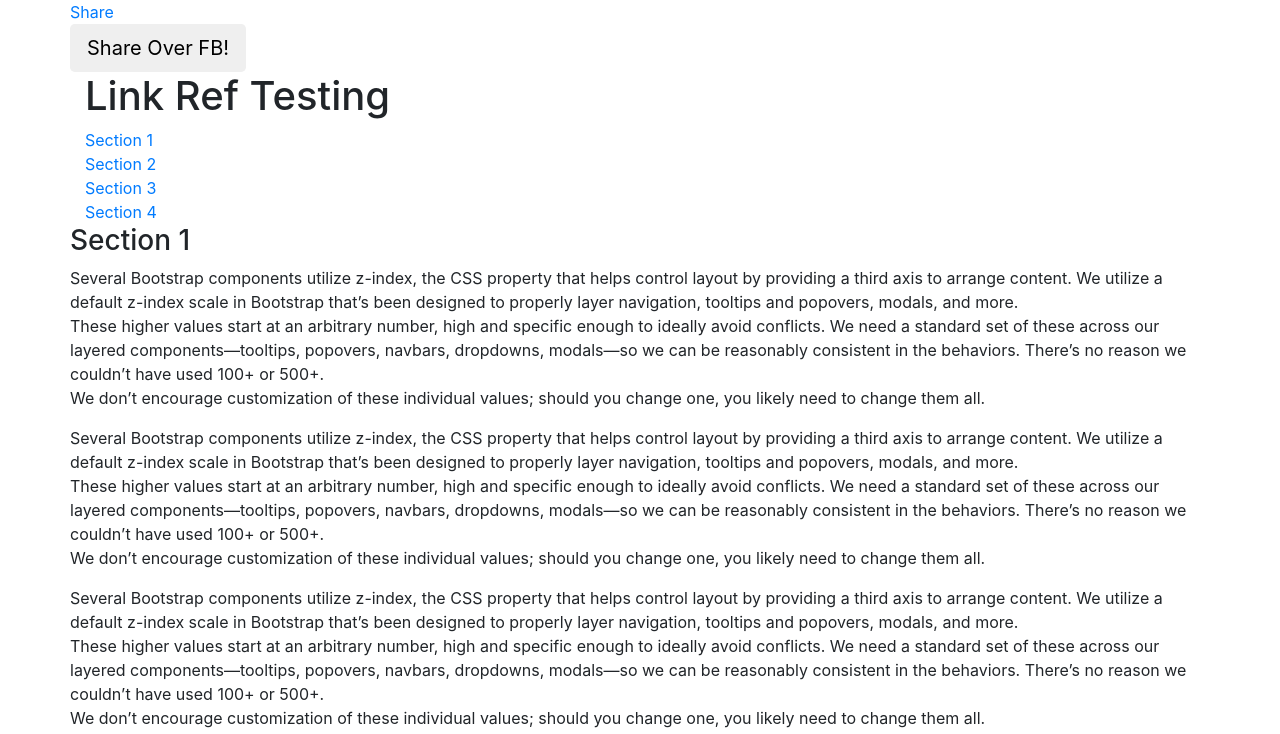
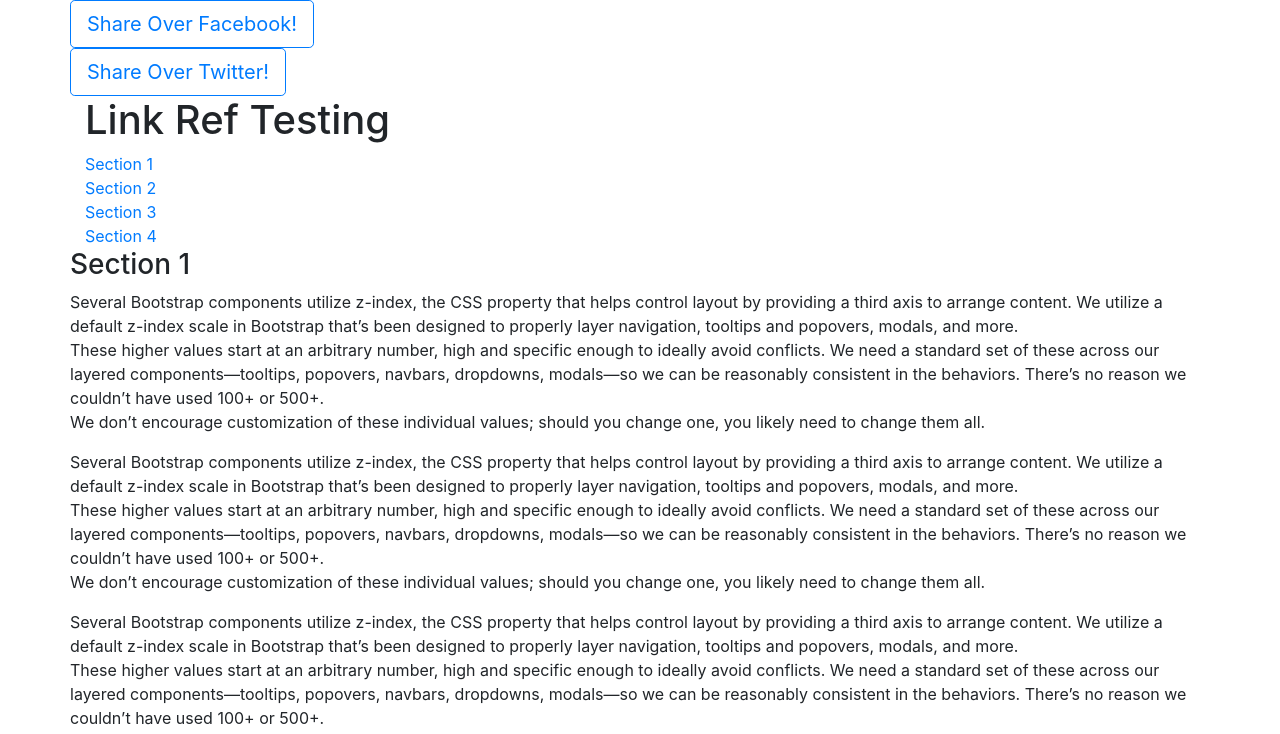
Before and after one commit to ArnabBanerji/easyGraph, a website: page share/index.html in a window 1280 px wide. Shown: the top 734 px of the page. Drawn offline with nearby package versions, Linux system fonts and the light colour scheme.

Commit message:
Added 2nd share button and Twitter

```diff
--- a/share/index.html
+++ b/share/index.html
@@ -17,40 +17,19 @@
     <meta property="og:title" content="Sample Title 01"/>
     <meta property="og:description" content="Sample Description 01"/>
     <meta property="og:image" content="https://arnabbanerji.github.io/easyGraph/share/test_a.jpg"/>
-    <meta property="og:image" content="https://arnabbanerji.github.io/easyGraph/share/test_b.jpg"/>
+    <script src="https://connect.facebook.net/en_US/sdk.js#xfbml=1&version=v3.0&appId=602769933454914&autoLogAppEvents=1"></script>
 </head>
 <body>
-
-<div id="fb-root"></div>
-<script>(function (d, s, id) {
-    var js, fjs = d.getElementsByTagName(s)[0];
-    if (d.getElementById(id)) return;
-    js = d.createElement(s);
-    js.id = id;
-    js.src = 'https://connect.facebook.net/en_US/sdk.js#xfbml=1&version=v3.0&appId=602769933454914&autoLogAppEvents=1';
-    fjs.parentNode.insertBefore(js, fjs);
-}(document, 'script', 'facebook-jssdk'));</script>
-
 <div class="container">
     <div class="row">
-        <div class="col-xs-12">
-            <div class="fb-share-button"
-                 data-href="https://arnabbanerji.github.io/easyGraph/share/"
-                 data-layout="button_count"
-                 data-size="small"
-                 data-mobile-iframe="false"><a target="_blank"
-                                               href="https://www.facebook.com/sharer/sharer.php?u=https%3A%2F%2Farnabbanerji.github.io%2FeasyGraph%2Fshare%2F&amp;src=sdkpreparse"
-                                               class="fb-xfbml-parse-ignore">Share</a></div>
-
-        </div>
+        <button id="fb-share-2" class="btn btn-outline-primary btn-lg">
+            Share Over Facebook!
+        </button>
     </div>
-</div>
-
-<div class="container">
     <div class="row">
-        <button id="fb-share-2" class="btn btn-lg">
-            Share Over FB!
-        </button>
+        <a href="https://twitter.com/intent/tweet?text=Quote Text!&url=https://arnabbanerji.github.io/easyGraph/share/" id="tweet" class="btn btn-outline-primary btn-lg">
+            Share Over Twitter!
+        </a>
     </div>
 </div>
 <script>
@@ -60,7 +39,7 @@
             method: 'share',
             mobile_iframe: true,
             href: 'https://arnabbanerji.github.io/easyGraph/share/',
-            quote: "Hello"
+            quote: "A sample quote that can be attached to the URL!"
         }, function (response) {
         });
     }
```
